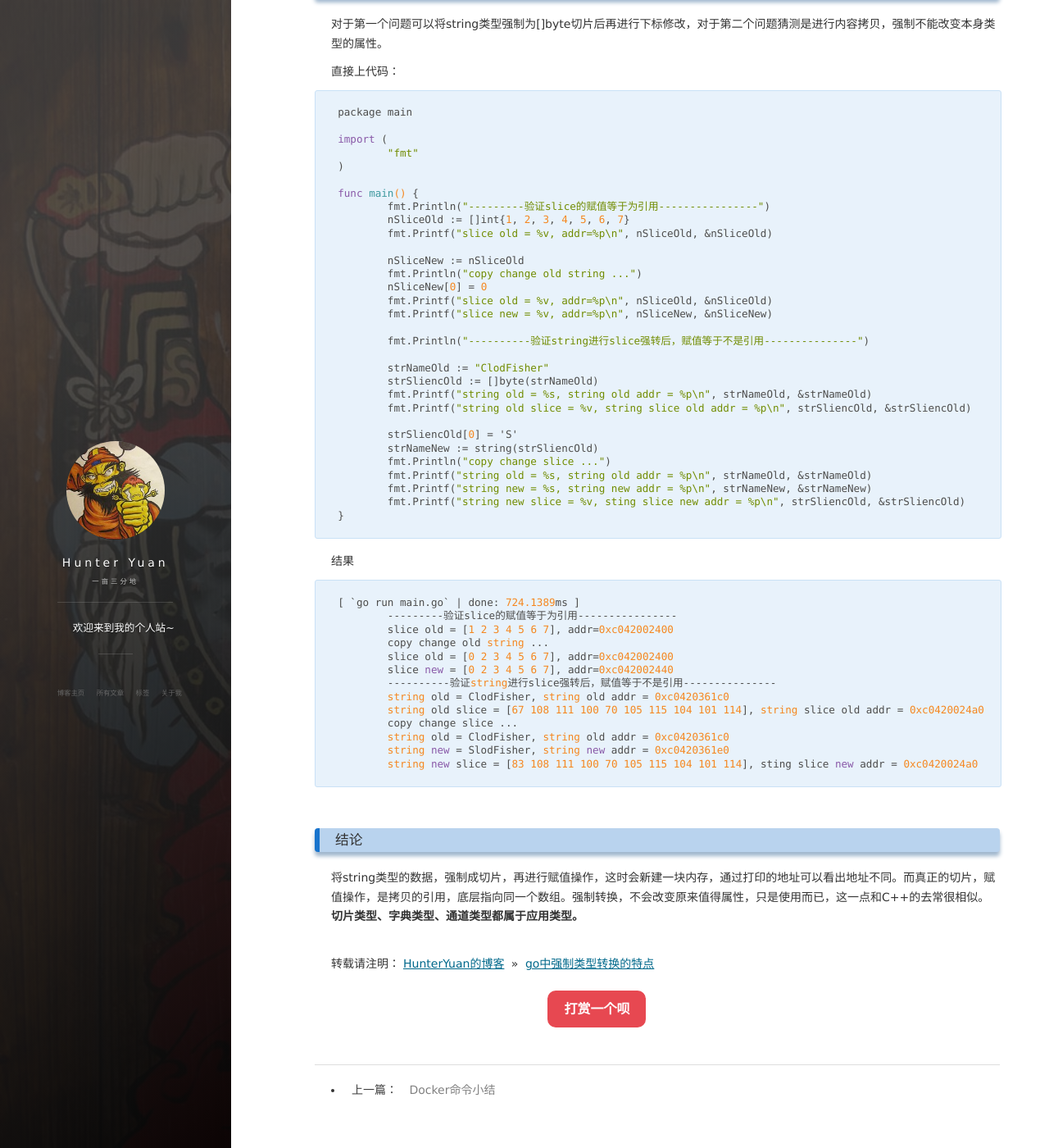
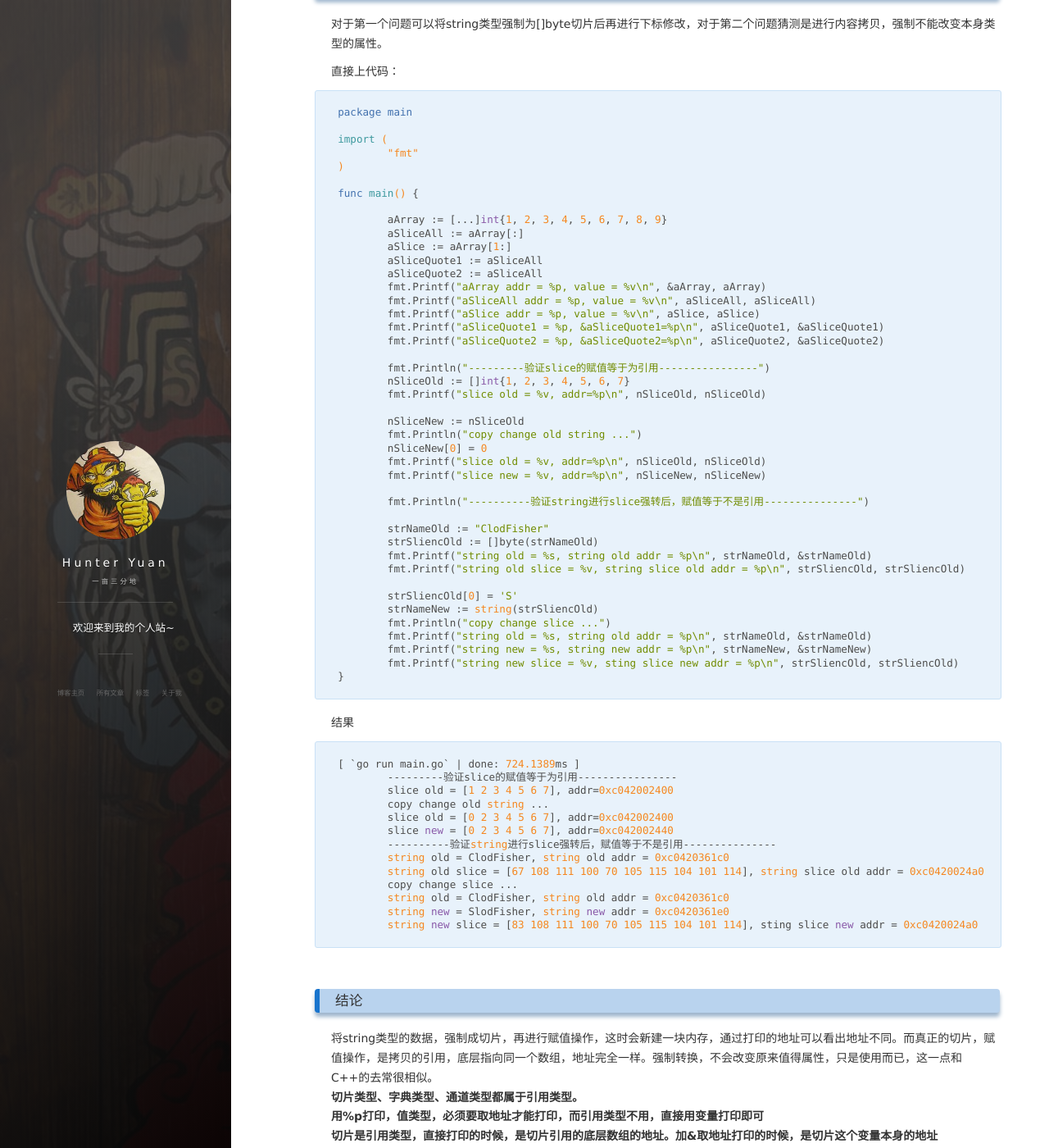
Before and after one commit to Clodfisher/Clodfisher.github.io, a Jekyll site: the page built from _posts/2018-3-24-GoForceTrait.md, in a window 1280 px wide and 1400 px high, scrolled down 358 px. Shown: the whole window at 82% size. Built offline with Jekyll 4.4.1, drawn with Linux system fonts in a browser that asks for light colours; nearby versions of some CDN libraries; comment, search, counter and statistics services are not loaded.

Commit message:
change log

````diff
--- a/_posts/2018-3-24-GoForceTrait.md
+++ b/_posts/2018-3-24-GoForceTrait.md
@@ -22,29 +22,41 @@ import (
 )
 
 func main() {
+
+	aArray := [...]int{1, 2, 3, 4, 5, 6, 7, 8, 9}
+	aSliceAll := aArray[:]
+	aSlice := aArray[1:]
+	aSliceQuote1 := aSliceAll
+	aSliceQuote2 := aSliceAll
+	fmt.Printf("aArray addr = %p, value = %v\n", &aArray, aArray)
+	fmt.Printf("aSliceAll addr = %p, value = %v\n", aSliceAll, aSliceAll)
+	fmt.Printf("aSlice addr = %p, value = %v\n", aSlice, aSlice)
+	fmt.Printf("aSliceQuote1 = %p, &aSliceQuote1=%p\n", aSliceQuote1, &aSliceQuote1)
+	fmt.Printf("aSliceQuote2 = %p, &aSliceQuote2=%p\n", aSliceQuote2, &aSliceQuote2)
+
 	fmt.Println("---------验证slice的赋值等于为引用----------------")
 	nSliceOld := []int{1, 2, 3, 4, 5, 6, 7}
-	fmt.Printf("slice old = %v, addr=%p\n", nSliceOld, &nSliceOld)
+	fmt.Printf("slice old = %v, addr=%p\n", nSliceOld, nSliceOld)
 
 	nSliceNew := nSliceOld
 	fmt.Println("copy change old string ...")
 	nSliceNew[0] = 0
-	fmt.Printf("slice old = %v, addr=%p\n", nSliceOld, &nSliceOld)
-	fmt.Printf("slice new = %v, addr=%p\n", nSliceNew, &nSliceNew)
+	fmt.Printf("slice old = %v, addr=%p\n", nSliceOld, nSliceOld)
+	fmt.Printf("slice new = %v, addr=%p\n", nSliceNew, nSliceNew)
 
 	fmt.Println("----------验证string进行slice强转后，赋值等于不是引用---------------")
 
 	strNameOld := "ClodFisher"
 	strSliencOld := []byte(strNameOld)
 	fmt.Printf("string old = %s, string old addr = %p\n", strNameOld, &strNameOld)
-	fmt.Printf("string old slice = %v, string slice old addr = %p\n", strSliencOld, &strSliencOld)
+	fmt.Printf("string old slice = %v, string slice old addr = %p\n", strSliencOld, strSliencOld)
 
 	strSliencOld[0] = 'S'
 	strNameNew := string(strSliencOld)
 	fmt.Println("copy change slice ...")
 	fmt.Printf("string old = %s, string old addr = %p\n", strNameOld, &strNameOld)
 	fmt.Printf("string new = %s, string new addr = %p\n", strNameNew, &strNameNew)
-	fmt.Printf("string new slice = %v, sting slice new addr = %p\n", strSliencOld, &strSliencOld)
+	fmt.Printf("string new slice = %v, sting slice new addr = %p\n", strSliencOld, strSliencOld)
 }
 ```
 
@@ -67,8 +79,10 @@ func main() {
 
 <br>
 ### 结论
-将string类型的数据，强制成切片，再进行赋值操作，这时会新建一块内存，通过打印的地址可以看出地址不同。而真正的切片，赋值操作，是拷贝的引用，底层指向同一个数组。强制转换，不会改变原来值得属性，只是使用而已，这一点和C++的去常很相似。
-**切片类型、字典类型、通道类型都属于应用类型。**
+将string类型的数据，强制成切片，再进行赋值操作，这时会新建一块内存，通过打印的地址可以看出地址不同。而真正的切片，赋值操作，是拷贝的引用，底层指向同一个数组，地址完全一样。强制转换，不会改变原来值得属性，只是使用而已，这一点和C++的去常很相似。
+**切片类型、字典类型、通道类型都属于引用类型。**
+**用%p打印，值类型，必须要取地址才能打印，而引用类型不用，直接用变量打印即可**
+**切片是引用类型，直接打印的时候，是切片引用的底层数组的地址。加&取地址打印的时候，是切片这个变量本身的地址**
 
 <br>
 转载请注明：[HunterYuan的博客](https://clodfisher.github.io/) » [go中强制类型转换的特点](https://clodfisher.github.io/2018/03/GoForceTrait/)
````
